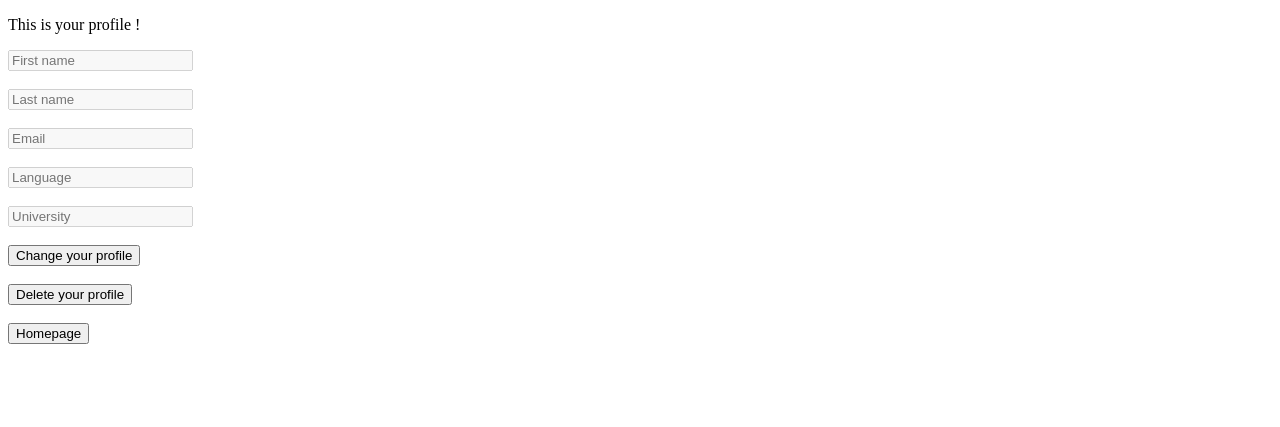
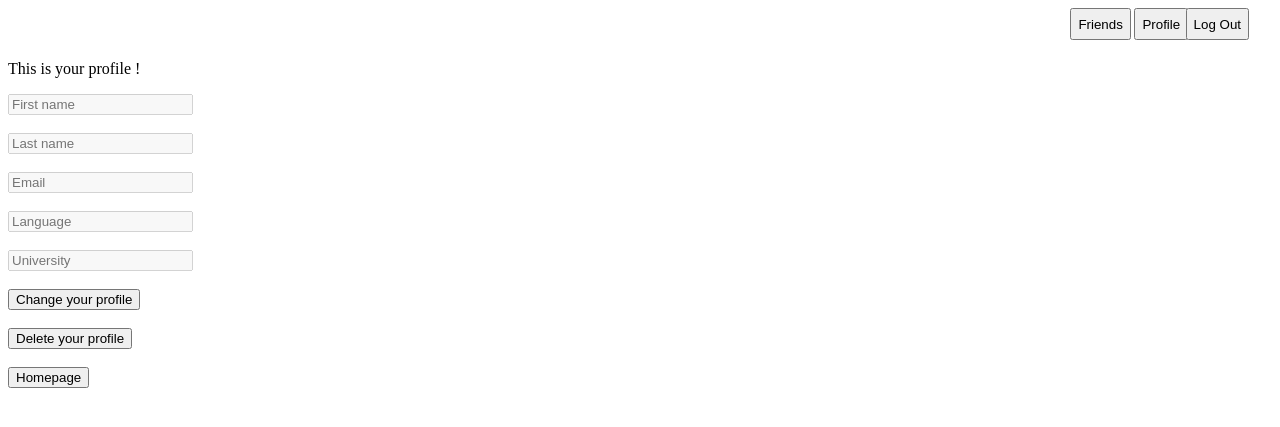
Before and after one commit to RaphaelCadillat/ProjetTransverseL2, a PHP site: page /profile.php in a window 1280 px wide. Shown: the top 427 px of the page. Run offline with PHP 8.4, Linux system fonts and the light colour scheme.

Commit message:
barre de menu

```diff
--- /dev/null
+++ b/SocialNetwork/Style.css
@@ -0,0 +1,23 @@
+#profile
+{
+    position: absolute;
+    height: 4%;
+    margin-left: 88%;
+    margin-top: -0,5%;
+}
+
+#logout
+{
+    position: absolute;
+    height: 4%;
+    margin-left: 92%;
+    margin-top: -0,5%;
+}
+
+#friends
+{
+    position: absolute;
+    height: 4%;
+    margin-left: 83%;
+    margin-top: -0,5%;
+}
--- a/SocialNetwork/profile.php
+++ b/SocialNetwork/profile.php
@@ -2,6 +2,18 @@
 <html>
     <head>
         <meta charset = "utf-8" />
+        <link rel="stylesheet" href="Style.css" />
+        <div>
+        <button id="profile" name="profile" type="submit" formaction="profile.php"> Profile </button>
+        </div>
+        <div>
+        <button id="logout" name="log_out" type="submit" formaction="logout.php"> Log Out </button>
+        </div>
+        <div>
+        <button id="friends" name="friends" type="submit" formaction="friends.php"> Friends </button>
+        </div>
+        <br>
+        <br>
         <title>Social Network</title>
 
     </head>
```
Also changed, not shown: SocialNetwork/change_user.php (+12 -0 lines), SocialNetwork/headband.php (added, +12 -0 lines), SocialNetwork/homepage.php (+12 -0 lines).
